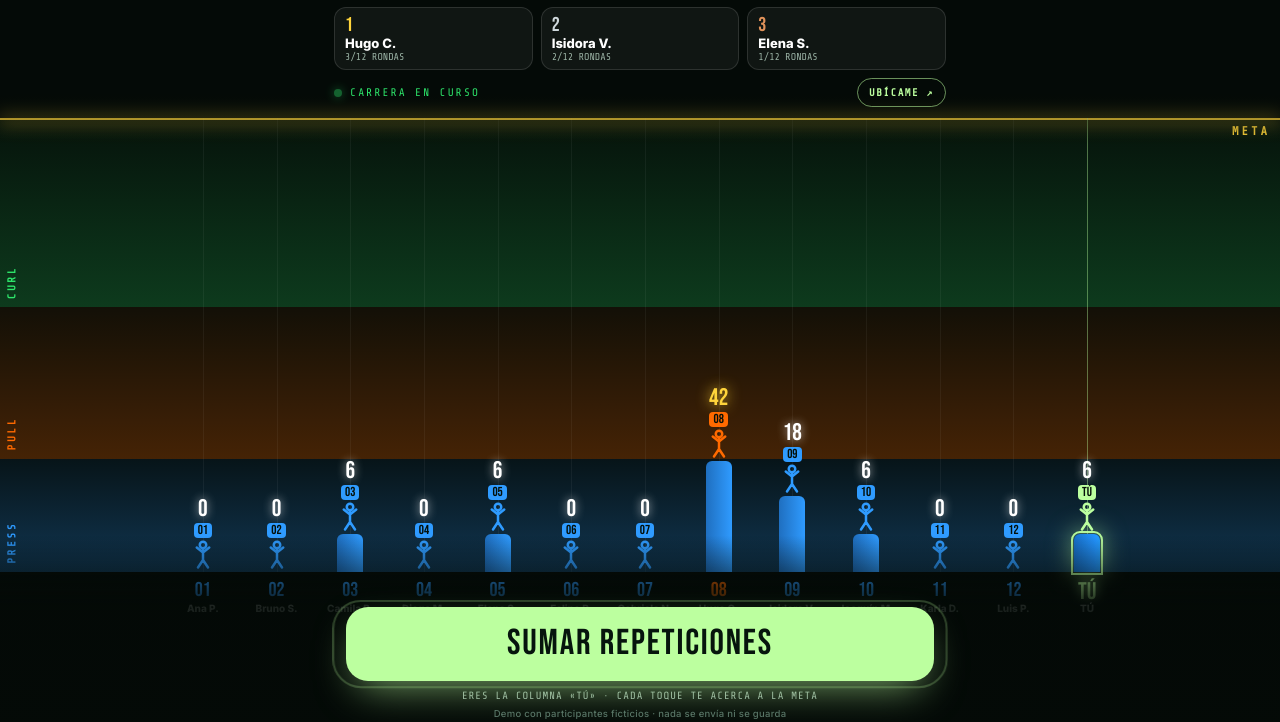
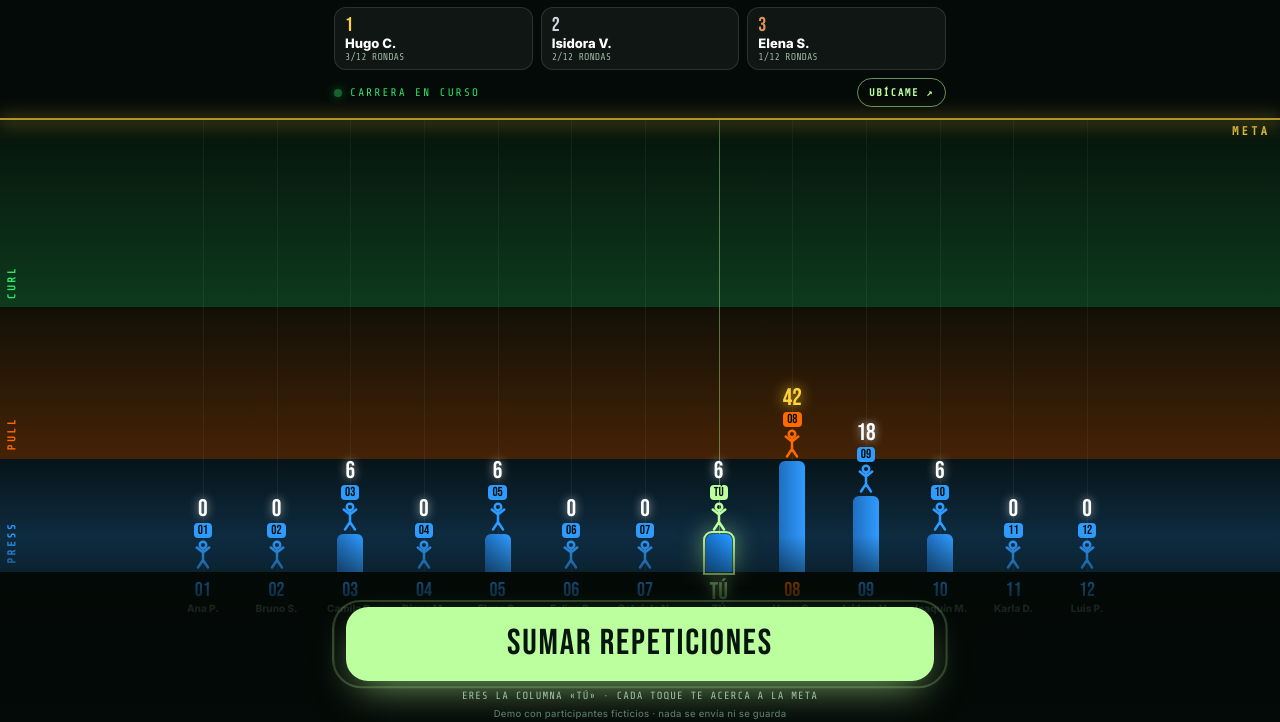
Before and after one commit to 8segufitness-bi/rompe-el-molde, a plain HTML site: page app/index.html in a window 1280 px wide. Both pictures are taken after a click on the button "SUMAR REPETICIONES". Shown: the part 78-800 px from the top of the page. Drawn offline with nearby package versions, Linux system fonts and the light colour scheme.

Commit message:
App: la columna TU pasa a la posicion 8 (mas al centro)

```diff
--- a/app/index.html
+++ b/app/index.html
@@ -174,7 +174,7 @@ button{font:inherit;color:inherit;cursor:pointer;border:0;background:none}
 var $=function(s){return document.querySelector(s)};
 var reduce=window.matchMedia&&window.matchMedia('(prefers-reduced-motion: reduce)').matches;
 function esc(t){return String(t).replace(/[&<>"']/g,function(c){return {'&':'&amp;','<':'&lt;','>':'&gt;','"':'&quot;',"'":'&#39;'}[c]})}
-var NOMBRES=['Ana P.','Bruno S.','Camila R.','Diego M.','Elena S.','Felipe R.','Gabriela N.','Hugo C.','Isidora V.','Joaquín M.','Karla D.','Luis P.','TÚ'];
+var NOMBRES=['Ana P.','Bruno S.','Camila R.','Diego M.','Elena S.','Felipe R.','Gabriela N.','TÚ','Hugo C.','Isidora V.','Joaquín M.','Karla D.','Luis P.'];   // «TÚ» queda en la posición 8, más al centro
 var REPS=[6,12,24,6,12,24,48,6,12,24,48,64], TOTAL=12;
 var P=[], t0=0, motor=null, reinicio=null;
 var FIG='<svg class="fig" viewBox="0 0 16 24" aria-hidden="true"><circle cx="8" cy="4" r="2.6"/><path d="M8 7v9M8 10L3 6M8 10l5-4M8 16l-4 6M8 16l4 6"/></svg>';
@@ -183,7 +183,7 @@ function cum(r){var s=0;for(var k=0;k<r;k++)s+=REPS[k];return s}
 function cls(r){return r>=TOTAL?'fin':r>=7?'c3':r>=3?'c2':'c1'}
 function armar(){
   $('#cols').innerHTML=P.map(function(p){
-    var etiqueta=p.me?'TÚ':String(p.i+1).padStart(2,'0');
+    var etiqueta=p.me?'TÚ':String(p.num).padStart(2,'0');
     return '<div class="col c1'+(p.me?' me':'')+'"><div class="stack"><div class="seg s1"></div><div class="seg s2"></div><div class="seg s3"></div></div>'+
       '<div class="top"><span class="num">0</span><span class="tag">'+etiqueta+'</span>'+FIG+'</div><div class="idx">'+etiqueta+'</div><div class="nm">'+esc(p.me?'TÚ':p.n)+'</div></div>';
   }).join('');
@@ -201,10 +201,11 @@ function pintar(){
     tp.style.setProperty('--y',(p.r/TOTAL*100)+'%');
     tp.firstChild.textContent=cum(p.r);
   });
-  var total=P.reduce(function(a,p){return a+cum(p.r)},0), yo=P[P.length-1];
+  var total=P.reduce(function(a,p){return a+cum(p.r)},0), yo=yoMismo();
   $('#reps').textContent=total; $('#mias').textContent=cum(yo.r);
   $('#podio').innerHTML=ord.slice(0,3).map(function(p,k){return '<div class="pd'+(p.me?' yo':'')+'"><div class="k">'+(k+1)+'</div><div class="n">'+esc(p.me?'TÚ':p.n)+'</div><div class="e">'+(p.r>=TOTAL?'META':p.r+'/'+TOTAL+' RONDAS')+'</div></div>'}).join('');
 }
+function yoMismo(){return P.filter(function(p){return p.me})[0]}
 function todosListos(){return P.every(function(p){return p.r>=TOTAL})}
 function reloj(){
   if(todosListos()){$('#estado').textContent='CARRERA FINALIZADA';return}
@@ -226,14 +227,14 @@ function paso(){
   chequeaFin();
 }
 function sumar(){
-  var yo=P[P.length-1];
+  var yo=yoMismo();
   if(yo.r>=TOTAL){iniciar();return}                 // ya terminó: el botón pasa a «correr otra vez»
   var n=REPS[yo.r]; yo.r++; yo.last=Date.now(); pintar(); popup(yo.i,'+'+n+' REPS',true);
   if(navigator.vibrate){try{navigator.vibrate(18)}catch(e){}}
   if(yo.r>=TOTAL){
     var pos=P.slice().sort(function(a,b){return b.r-a.r||a.last-b.last}).indexOf(yo)+1;
     $('#sumar').textContent='CORRER OTRA VEZ'; $('#sumar').classList.add('fin');
-    setTimeout(function(){abrirHoja('🏁 META · PUESTO '+pos+' · '+$('#reloj').textContent)},900);
+    var tiempo=$('#reloj').textContent; setTimeout(function(){ if(yoMismo().r>=TOTAL) abrirHoja('🏁 META · PUESTO '+pos+' · '+tiempo) },900);
     chequeaFin();
   }
 }
@@ -242,7 +243,7 @@ function cerrarHoja(){$('#sheet').classList.remove('on')}
 function iniciar(){
   if(motor){clearTimeout(motor);motor=null}
   if(reinicio){clearTimeout(reinicio);reinicio=null}
-  P=NOMBRES.map(function(n,i){return {n:n,i:i,r:0,last:0,me:n==='TÚ'}}); t0=Date.now();
+  var contador=0; P=NOMBRES.map(function(n,i){var me=n==='TÚ'; if(!me)contador++; return {n:n,i:i,r:0,last:0,me:me,num:me?0:contador}}); t0=Date.now();
   armar(); pintar(); $('#reloj').textContent='00:00';
   var b=$('#sumar'); b.textContent='SUMAR REPETICIONES'; b.classList.remove('fin');
   (function ciclo(){ paso(); motor=setTimeout(ciclo,(reduce?1400:620)+Math.random()*(reduce?900:700)) })();
```
